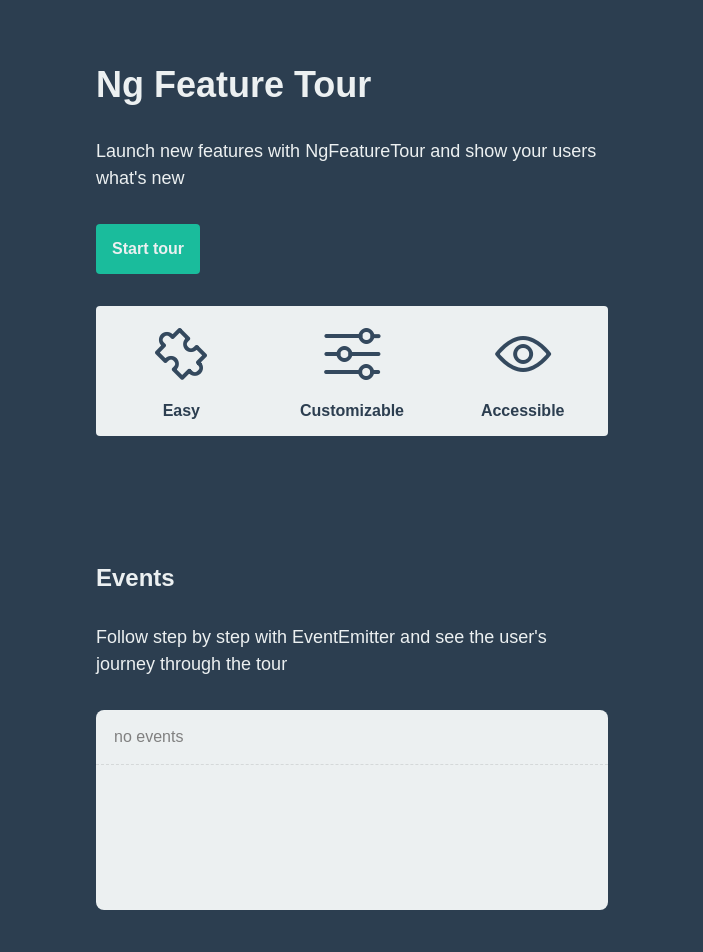
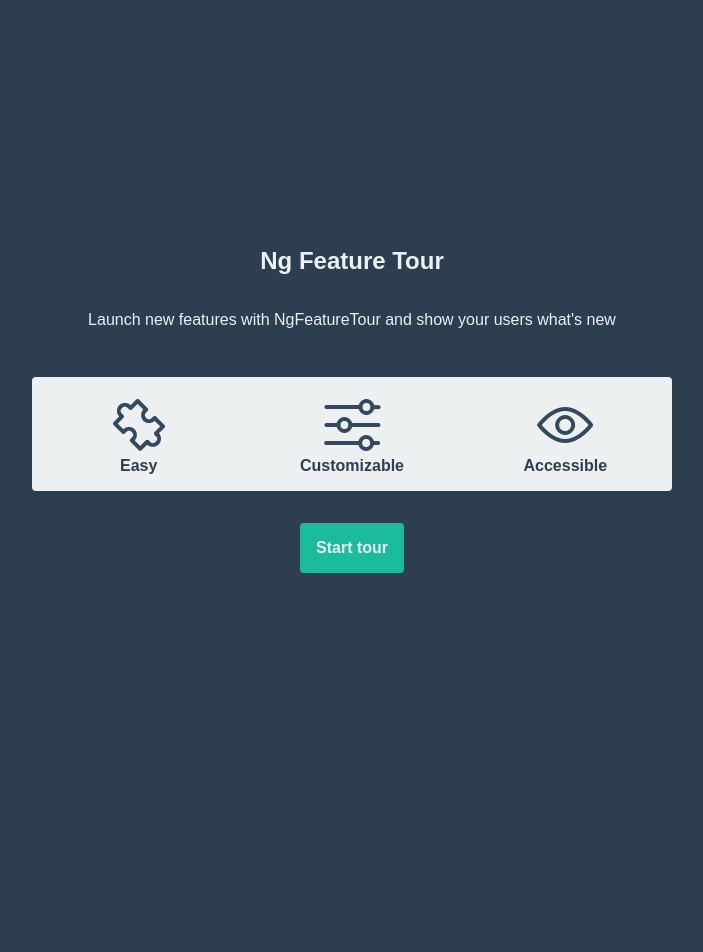
Before and after one commit to rafaelhgc/ng-feature-tour, an Angular app: page / in a window 1280 px wide. Shown: the top 952 px of the page, without its empty margins (288-991 px from the left). Built offline with nearby package versions, Linux system fonts and the light colour scheme; what ng-feature-tour would draw is missing.

Commit message:
refactoring events handle

```diff
--- a/src/app/app.component.html
+++ b/src/app/app.component.html
@@ -1,12 +1,9 @@
 <ng-feature-tour #step [steps]="steps" (onChange)="onChange($event)">
 </ng-feature-tour>
 
-<main class="wrapper">
 <section>
   <h1>Ng Feature Tour</h1>
   <p>Launch new features with NgFeatureTour and show your users what's new</p>
-
-    <button class="btn" (click)="start()">Start tour</button>
 
   <div class="feature-list">
     <article id="featureEasy" class="feature">
@@ -24,19 +21,20 @@
       <h4>Accessible</h4>
     </article>
   </div>
+
+  <button class="btn" (click)="start()">Start tour</button>
 </section>
 
 <section>
   <h2>Events</h2>
   <p>
-      Follow step by step with EventEmitter and see the user's journey through
-      the tour
+    Follow step by step with EventEmitter and see the user's journey through the
+    tour
   </p>
-    <ul class="events">
+  <ul class="events" id="event">
     <li *ngIf="events.length === 0">no events</li>
     <li *ngFor="let event of events">
       <pre>{{ event | json }}</pre>
     </li>
   </ul>
 </section>
-</main>
--- a/src/app/app.component.ts
+++ b/src/app/app.component.ts
@@ -29,11 +29,17 @@ export class AppComponent {
       title: 'Accessible',
       description: 'this is accessible',
     },
+    {
+      target: 'event',
+      title: 'Step Tracking',
+      description:
+        "Follow step by step with EventEmitter and see the user's journey through the tour",
+    },
   ];
 
   start(): void {
+    this.events = [];
     this.child.start();
-    this.events = [];
   }
 
   onChange(event: TourStep): void {
--- a/src/styles.scss
+++ b/src/styles.scss
@@ -7,70 +7,71 @@ body {
 }
 
 section {
-  max-width: 512px;
+  max-width: 640px;
   margin: 0 auto;
-  padding: 64px 32px 32px 32px;
-
-  h1 {
-    font-size: 36px;
-    margin: 0 0 16px 0;
-  }
-
-  h2 {
-    font-size: 24px;
-    margin: 0 0 16px 0;
-  }
-
-  p {
-    font-size: 18px;
-    line-height: 1.5;
-    margin: 32px 0;
-  }
+  min-height: 100vh;
+  display: flex;
+  flex-direction: column;
+  align-items: center;
+  justify-content: center;
 }
 
 .feature-list {
+  background-color: #ecf0f1;
   display: flex;
-  margin: 32px 0;
+  align-items: center;
   border-radius: 4px;
   overflow: hidden;
+  margin: 32px 0;
+  width: 100%;
 
   .feature {
     flex: 1;
     display: flex;
-    flex-direction: column;
     align-items: center;
     justify-content: center;
-    background-color: #ecf0f1;
+    padding: 16px;
+    flex-direction: column;
     color: #2c3e50;
-    padding: 16px;
 
     h4 {
-      margin: 16px 0 0 0;
+      margin: 0;
+    }
+  }
+}
+
+.events {
+  background-color: #ecf0f1;
+  border-radius: 4px;
+  margin: 32px;
+  padding: 0;
+  list-style: none;
+  color: gray;
+  height: 200px;
+  overflow-y: auto;
+  font-family: monospace;
+  width: 100%;
+
+  pre {
+    margin: 0;
+  }
+
+  li {
+    padding: 16px;
+    border-bottom: 1px dashed rgba(black, 0.1);
+
+    &:last-child {
+      border-bottom: 0;
     }
   }
 }
 
 .btn {
-  padding: 16px;
   background-color: #1abc9c;
   color: #ecf0f1;
+  padding: 16px;
+  font-size: 16px;
+  font-weight: 700;
+  border-radius: 4px;
   border: 0;
-  border-radius: 4px;
-  font-size: 16px;
-  font-weight: bold;
 }
-
-.events {
-  margin: 32px 0;
-  padding: 0;
-  background-color: #ecf0f1;
-  overflow-y: scroll;
-  height: 200px;
-  border-radius: 8px;
-  color: grey;
-
-  li {
-    padding: 18px;
-    border-bottom: 1px dashed rgba(black, 0.1);
-  }
-}
```
Lines whose indentation alone changed are shown as unchanged.
